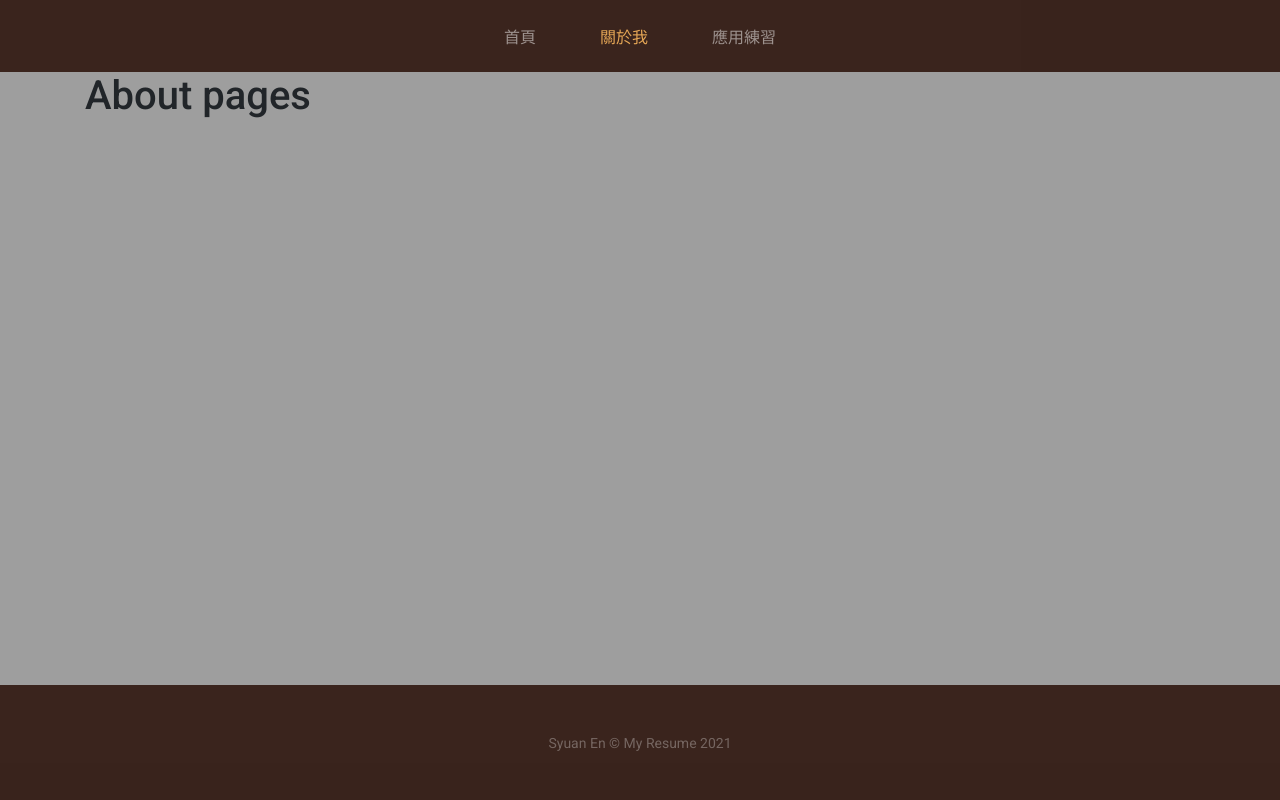
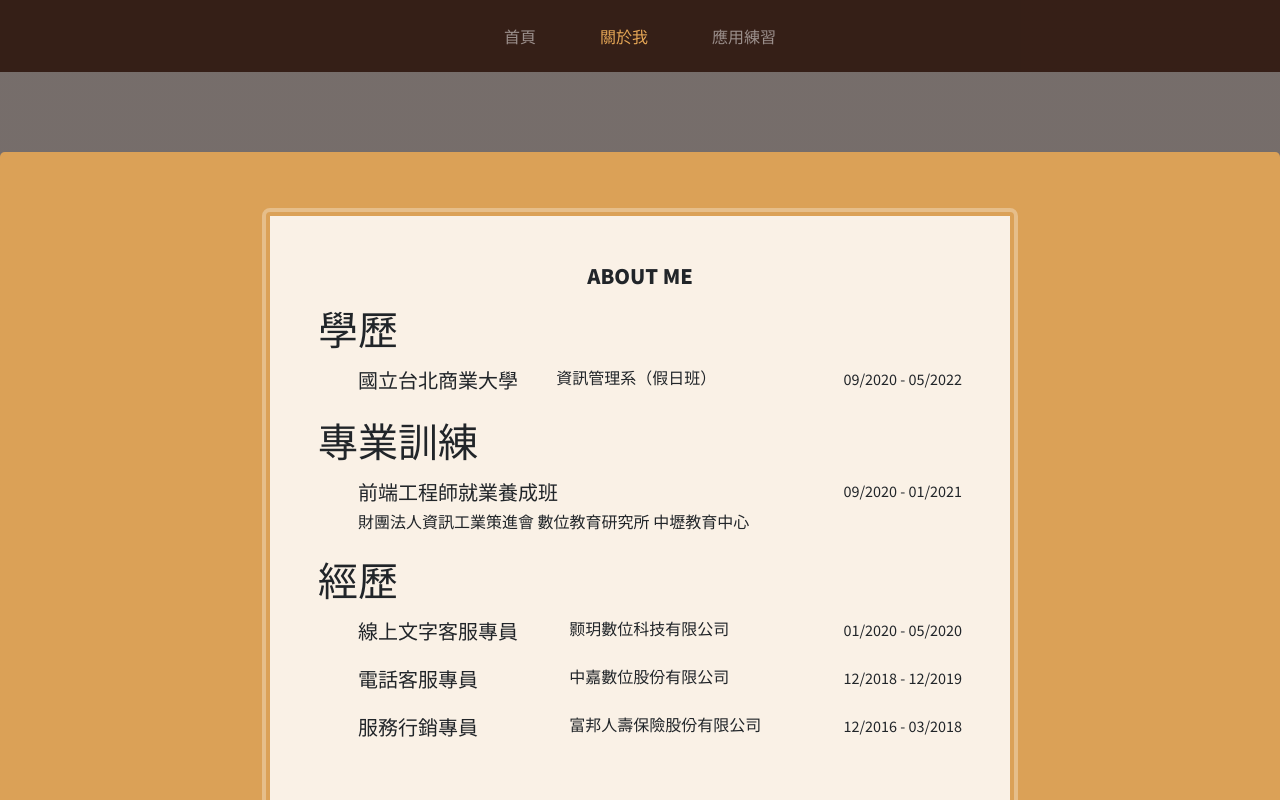
Before and after one commit to feeng10914017/PersonalWebsite, a React (Create React App) app: page /about in a window 1280 px wide. Shown: the top 800 px of the page. Built offline with nearby package versions, Linux system fonts and the light colour scheme.

Commit message:
updata aboutPage

```diff
--- a/src/components/MainContent.js
+++ b/src/components/MainContent.js
@@ -1,10 +1,10 @@
 import React from 'react'
 import { withRouter } from 'react-router-dom'
-import { Parallax } from 'react-parallax'
+// import { Parallax } from 'react-parallax'
 import MyFooter from './MyFooter'
 function MainContent(props) {
   const { location } = props
-  const bgimg = 'http://localhost:3000/images/Home/kafeise-007.jpg'
+  // const bgimg = 'http://localhost:3000/images/Home/kafeise-007.jpg'
   const display = (
     <>
       <main className="container mainContentBg">{props.children}</main>
@@ -17,14 +17,16 @@ function MainContent(props) {
   )
   return (
     <>
-      <Parallax bgImage={bgimg} strength={1000} style={{ 'z-index': -99 }}>
+      {/* <Parallax bgImage={bgimg} strength={1000} style={{ 'z-index': -99 }}> */}
       {location.pathname === '/'
         ? noneContainer
         : location.pathname === '/exercise'
         ? noneContainer
+        : location.pathname === '/about'
+        ? noneContainer
         : display}
       <MyFooter />
-      </Parallax>
+      {/* </Parallax> */}
     </>
   )
 }
--- a/src/index.scss
+++ b/src/index.scss
@@ -10,6 +10,14 @@ body {
   margin: 0;
   padding: 0;
   font-family: 'Roboto', sans-serif;
+  background-image: linear-gradient(
+      rgba(47, 23, 15, 0.36),
+      rgba(47, 23, 15, 0.36)
+    ),
+    url(http://localhost:3000/images/Home/kafeise-007.jpg);
+  background-attachment: fixed;
+  background-position: center;
+  background-size: cover;
 }
 .react-parallax-content {
   z-index: 1;
@@ -20,6 +28,7 @@ body {
 
 .bgYe {
   background-color: rgba(230, 167, 86, 0.9);
+  margin: 5rem 0;
 }
 .bgYeSquare {
   position: relative;
@@ -28,6 +37,7 @@ body {
   z-index: 1;
   .bgYeTitle {
     text-align: center;
+  }
   .bgYeTitle1 {
     text-transform: uppercase;
     font-size: 1.25rem;
@@ -37,7 +47,6 @@ body {
     font-family: 'Noto Sans TC', sans-serif;
     font-size: 2.5rem;
     font-weight: 100;
-    }
   }
 }
 .bgYeSquare::after {
--- a/src/pages/About.js
+++ b/src/pages/About.js
@@ -1,9 +1,116 @@
 import React, { useState, useEffect } from 'react'
+import { Jumbotron, Container, Card, Row, Col, Button } from 'react-bootstrap'
 
 function About(props) {
   return (
     <>
-      <h1>About pages</h1>
+      <article className="aArticle">
+        <Jumbotron className="bgYe">
+          <Container>
+            <Col
+              lg={{ span: 8, offset: 2 }}
+              md={{ span: 10, offset: 1 }}
+              className="bgYeSquare"
+            >
+              <div className="bgYeTitle mb-3">
+                <Card.Title className="bgYeTitle1 mb-0">about me</Card.Title>
+                {/* <Card.Title className="bgYeTitle2 mb-0">應用練習</Card.Title> */}
+              </div>
+              <h3 className="bgYeTitle2 mb-3">學歷</h3>
+              <ul>
+                <li>
+                  <Row>
+                    <Col xl={9} lg={10} md={11} sm={12}>
+                      <Row>
+                        <Col xl={5} lg={6} md={6} sm={12}>
+                          <h5>國立台北商業大學</h5>
+                        </Col>
+                        <Col>
+                          <h6>資訊管理系（假日班）</h6>
+                        </Col>
+                      </Row>
+                    </Col>
+                    <Col xl={3} lg={12}>
+                      <p>09/2020 - 05/2022</p>
+                    </Col>
+                  </Row>
+                </li>
+              </ul>
+              <h3 className="bgYeTitle2 mb-3">專業訓練</h3>
+              <ul>
+                <li>
+                  <Row>
+                    <Col>
+                      <h5>前端工程師就業養成班</h5>
+                      <h6>
+                        財團法人資訊工業策進會 <br />
+                        數位教育研究所 中壢教育中心
+                      </h6>
+                    </Col>
+                    <Col xl={3} lg={12}>
+                      <p>09/2020 - 01/2021</p>
+                    </Col>
+                  </Row>
+                </li>
+              </ul>
+              <h3 className="bgYeTitle2 mb-3">經歷</h3>
+              <ul>
+                <li>
+                  <Row>
+                    <Col xl={4} lg={12}>
+                      <h5>線上文字客服專員</h5>
+                    </Col>
+                    <Col>
+                      <Row>
+                        <Col md={7} sm={7} xs={12}>
+                          <h6>颢玥數位科技有限公司</h6>
+                        </Col>
+                        <Col>
+                          <p>01/2020 - 05/2020</p>
+                        </Col>
+                      </Row>
+                    </Col>
+                  </Row>
+                </li>
+                <li>
+                  <Row>
+                    <Col xl={4} lg={12}>
+                      <h5>電話客服專員</h5>
+                    </Col>
+                    <Col>
+                      <Row>
+                        <Col md={7} sm={7} xs={12}>
+                          <h6>中嘉數位股份有限公司</h6>
+                        </Col>
+                        <Col>
+                          <p>12/2018 - 12/2019</p>
+                        </Col>
+                      </Row>
+                    </Col>
+                  </Row>
+                </li>
+                <li>
+                  <Row>
+                    <Col xl={4} lg={12}>
+                      <h5>服務行銷專員</h5>
+                    </Col>
+                    <Col>
+                      <Row>
+                        <Col md={7} sm={7} xs={12}>
+                          <h6>富邦人壽保險股份有限公司</h6>
+                        </Col>
+                        <Col>
+                          <p>12/2016 - 03/2018</p>
+                        </Col>
+                      </Row>
+                    </Col>
+                  </Row>
+                </li>
+              </ul>
+            </Col>
+          </Container>
+        </Jumbotron>
+      </article>
     </>
   )
 }
--- a/src/pages/Exercise.js
+++ b/src/pages/Exercise.js
@@ -4,11 +4,12 @@ function Exercise(props) {
   return (
     <>
       <article className="eArticle">
+        {/* practice */}
         <Jumbotron className="bgYe">
           <Container className="bgYeSquare">
-            <div className="bgYeTitle mb-4">
-              <Card.Title className="bgYeTitle1 mb-0">exercise </Card.Title>
-              <Card.Title className="bgYeTitle2 mb-0">應用練習</Card.Title>
+            <div className="bgYeTitle mb-5">
+              <Card.Title className="bgYeTitle1 mb-0">practice</Card.Title>
+              {/* <Card.Title className="bgYeTitle2 mb-0">應用練習</Card.Title> */}
             </div>
             <Row className="eCard">
               <Col xl={3} md={6} xs={12}>
@@ -98,6 +99,7 @@ function Exercise(props) {
             </Row>
           </Container>
         </Jumbotron>
+        {/* project */}
       </article>
     </>
   )
--- a/src/pages/Home.js
+++ b/src/pages/Home.js
@@ -96,7 +96,7 @@ function Home(props) {
         <Jumbotron className="bgYe">
           <Container className="bgYeSquare">
             {/* skiils Box title */}
-            <div className="bgYeTitle mb-4">
+            <div className="bgYeTitle mb-5">
               <Card.Title className="bgYeTitle1 mb-0">skills</Card.Title>
               <Card.Title className="bgYeTitle2 mb-0">技能與專長</Card.Title>
             </div>
--- /dev/null
+++ b/src/styles/about.scss
@@ -0,0 +1,23 @@
+.aArticle {
+  font-family: 'Noto Sans TC', sans-serif;
+  ul {
+    list-style: none;
+    li {
+      margin-bottom: 1rem;
+    }
+    @media (min-width: 768px) {
+      h6 br {
+        display: none;
+      }
+    }
+    p {
+      margin-bottom: 0;
+      font-size: 0.9rem;
+      text-align: right;
+    }
+  }
+  li {
+  }
+  .aTraining {
+  }
+}
--- a/src/styles/custom.scss
+++ b/src/styles/custom.scss
@@ -19,4 +19,5 @@ $dark: #e6a756;
 
 @import './home.scss';
 @import './myNavbar.scss';
+@import './about.scss';
 @import './exercise.scss';
--- a/src/styles/exercise.scss
+++ b/src/styles/exercise.scss
@@ -1,5 +1,4 @@
 .eArticle {
-  margin: 5rem 0;
   .eCard {
     .col-xl-3 {
       margin-bottom: 2.5rem;
--- a/src/styles/home.scss
+++ b/src/styles/home.scss
@@ -16,7 +16,7 @@
   }
 }
 .hMain {
-  margin: 5rem 0;
+  margin-top: 5rem;
   .hintro {
     position: relative;
     margin-bottom: 5rem;
```
Lines whose indentation alone changed are shown as unchanged.
